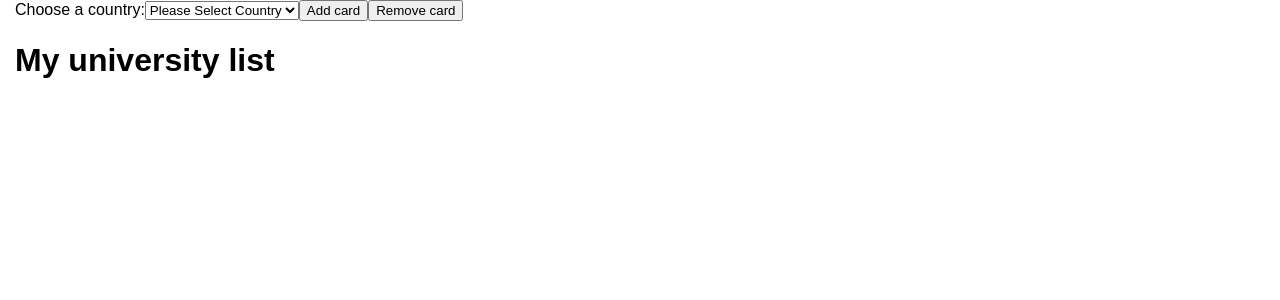
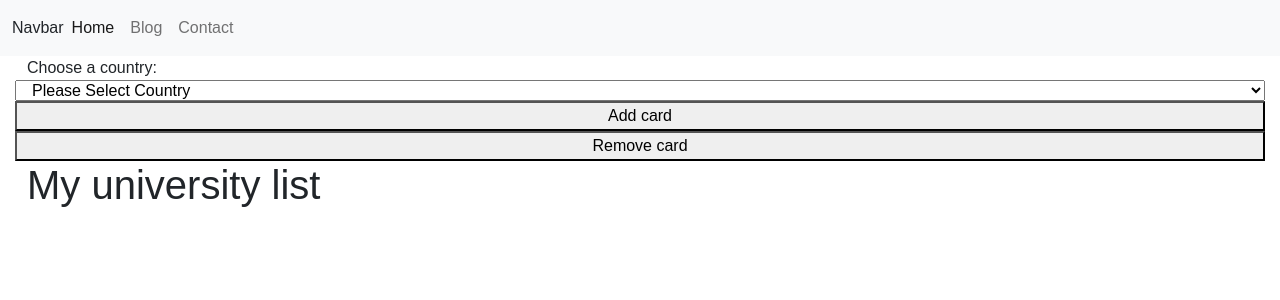
Before and after one commit to RaiyanKhalil/FinalMiniProjectReact, a React (Create React App) app: page / in a window 1280 px wide. Shown: the top 300 px of the page. Built offline with nearby package versions, Linux system fonts and the light colour scheme.

Commit message:
added react router

```diff
--- a/package.json
+++ b/package.json
@@ -34,5 +34,8 @@
       "last 1 firefox version",
       "last 1 safari version"
     ]
+  },
+  "devDependencies": {
+    "react-router-dom": "^6.4.3"
   }
 }
--- a/public/index.html
+++ b/public/index.html
@@ -26,6 +26,12 @@
       work correctly both with client-side routing and a non-root public URL.
       Learn how to configure a non-root public URL by running `npm run build`.
     -->
+    <link
+      rel="stylesheet"
+      href="https://cdn.jsdelivr.net/npm/bootstrap@5.2.2/dist/css/bootstrap.min.css"
+      integrity="sha384-Zenh87qX5JnK2Jl0vWa8Ck2rdkQ2Bzep5IDxbcnCeuOxjzrPF/et3URy9Bv1WTRi"
+      crossorigin="anonymous"
+    />
     <title>React App</title>
   </head>
   <body>
--- a/src/App.js
+++ b/src/App.js
@@ -1,107 +1,22 @@
-// import logo from './logo.svg';
-import { useEffect, useState } from 'react';
-import './App.css';
-import CardComponent from './components/cardComponent'
-import getList from './services/list';
+import { BrowserRouter, Routes, Route } from "react-router-dom";
+import Layout from "./pages/Layout";
+import Home from "./pages/Home";
+import Blogs from "./pages/Blogs";
+import Contact from "./pages/Contact";
+import NoPage from "./pages/NoPage";
 
 
-function App() {
-
-  const options = [
-    {value: '', text: 'Please Select Country'},
-    {value: 'canada', text: 'Canada'},
-    {value: 'bangladesh', text: 'Bangladesh'},
-    {value: 'nepal', text: 'Nepal'},
-    {value: 'japan', text: 'Japan'},
-
-  ];
-
-  const [show, setShow] = useState(false);
-  const [list, setList] = useState([]);
-  const [cardNum, setCardNum] = useState(11);
-  const [selected, setSelected] = useState(options[0].value);
-
-
-  useEffect(() => {
-    // console.log(show);
-
-    if(show == true){
-
-      let mounted = true;
-      getList(selected)
-        .then(items => {
-          if(mounted) {
-            setList(items)
-          }
-        })
-      return () => mounted = false;
-    }
-  })
-
-
-  useEffect(() => {
-    // console.log(show);
-
-    if(show == true) {
-
-      let effect = true;
-      if(effect){
-          let cards = document.querySelectorAll('.column');
-          for (let i = 0; i < cards.length ; i++) {
-            if(show === false){
-              cards[i].style.display = "none";
-            }
-            else if(i > cardNum && show === true){
-              cards[i].style.display = "none";
-            } else{
-              cards[i].style.display = "block";
-            }
-          }
-      }
-      return () => {
-        effect = false;
-      };
-    }
-  });
-
-  const handleChange = event => {
-    // console.log(event.target.value);
-    setSelected(event.target.value);
-    if(event.target.value === ''){
-      setShow(false);
-    } else {
-      setShow(true);
-    }
-  };
-
-  return (
-    <div className="row">
-
-      <label htmlFor="cars">Choose a country:</label>
-
-      <select value={selected} onChange={handleChange}>
-        {options.map(option => (
-          <option key={option.value} value={option.value}>
-            {option.text}
-          </option>
-        ))}
-      </select>
-
-      <button onClick={() => setCardNum(cardNum + 1)}>Add card</button>
-      <button onClick={() => setCardNum(cardNum - 1)}>Remove card</button>
-
-      <h1>My university list</h1>
-
-      {
-        show ?
-        list.map((elem, index) => {
-          return(
-            <CardComponent key={index} data={elem} />
-          );
-        }) : <></>
-      }
-    </div>
-  );
+export default function App() {
+    return (
+      <BrowserRouter>
+        <Routes>
+          <Route path="/" element={<Layout />}>
+            <Route index element={<Home />} />
+            <Route path="blogs" element={<Blogs />} />
+            <Route path="contact" element={<Contact />} />
+            <Route path="*" element={<NoPage />} />
+          </Route>
+        </Routes>
+      </BrowserRouter>
+    );
 }
-
-export default App;
--- a/src/components/cardComponent.js
+++ b/src/components/cardComponent.js
@@ -4,10 +4,15 @@ const CardComponent = (props) => {
     return(
         <div className="column" >
             <div className="card">
-            <img className="img-css" src="https://randomuser.me/api/portraits/men/75.jpg" alt="place-holder-image" />
-            <h3>{props.data.name}</h3>
-            <a href={props.data.web_pages[0]}>{props.data.domains[0]}</a>
-            <p>Some text</p>
+            <div class="modal-header">
+                <h5 class="modal-title"></h5>
+                <button type="button" class="btn-close" data-bs-dismiss="modal" aria-label="Close"></button>
+            </div>
+                <img src="..." class="card-img-top" alt="..." />
+                <div className="card-body">
+                    <h5 className="card-title">{props.data.name}</h5>
+                    <a href={props.data.web_pages[0]}>{props.data.domains[0]}</a>
+                </div>
             </div>
         </div>
     )
--- /dev/null
+++ b/src/pages/Blogs.js
@@ -0,0 +1,5 @@
+const Blogs = () => {
+    return <h1>Blog Articles</h1>;
+};
+
+export default Blogs;
--- /dev/null
+++ b/src/pages/Contact.js
@@ -0,0 +1,5 @@
+const Contact = () => {
+    return <h1>Contact Me</h1>;
+};
+
+export default Contact;
--- /dev/null
+++ b/src/pages/Home.js
@@ -0,0 +1,97 @@
+import { useEffect, useState } from 'react';
+import '../App.css';
+import CardComponent from '../components/cardComponent'
+import getList from '../services/list';
+
+
+function App() {
+
+  const options = [
+    {value: '', text: 'Please Select Country'},
+    {value: 'canada', text: 'Canada'},
+    {value: 'bangladesh', text: 'Bangladesh'},
+    {value: 'nepal', text: 'Nepal'},
+    {value: 'japan', text: 'Japan'},
+  ];
+
+  const [show, setShow] = useState(false);
+  const [list, setList] = useState([]);
+  const [cardNum, setCardNum] = useState(11);
+  const [selected, setSelected] = useState(options[0].value);
+
+
+  useEffect(() => {
+    if(show === true){
+      let mounted = true;
+      getList(selected)
+        .then(items => {
+          if(mounted) {
+            setList(items)
+          }
+        })
+      return () => mounted = false;
+    }
+  })
+
+
+  useEffect(() => {
+    if(show === true) {
+      let effect = true;
+      if(effect){
+          let cards = document.querySelectorAll('.column');
+          for (let i = 0; i < cards.length ; i++) {
+            if(show === false){
+              cards[i].style.display = "none";
+            }
+            else if(i > cardNum && show === true){
+              cards[i].style.display = "none";
+            } else{
+              cards[i].style.display = "block";
+            }
+          }
+      }
+      return () => {
+        effect = false;
+      };
+    }
+  });
+
+  const handleChange = event => {
+    setSelected(event.target.value);
+    if(event.target.value === ''){
+      setShow(false);
+    } else {
+      setShow(true);
+    }
+  };
+
+  return (
+    <div className="row">
+      <label htmlFor="cars">Choose a country:</label>
+
+      <select value={selected} onChange={handleChange}>
+        {options.map(option => (
+          <option key={option.value} value={option.value}>
+            {option.text}
+          </option>
+        ))}
+      </select>
+
+      <button onClick={() => setCardNum(cardNum + 1)}>Add card</button>
+      <button onClick={() => setCardNum(cardNum - 1)}>Remove card</button>
+
+      <h1>My university list</h1>
+
+      {
+        show ?
+        list.map((elem, index) => {
+          return(
+            <CardComponent key={index} data={elem} />
+          );
+        }) : <></>
+      }
+    </div>
+  );
+}
+
+export default App;
--- /dev/null
+++ b/src/pages/Layout.js
@@ -0,0 +1,34 @@
+import { Outlet, Link } from "react-router-dom";
+
+const Layout = () => {
+  return (
+    <>
+        <nav className="navbar navbar-expand-lg bg-light">
+            <div className="container-fluid">
+                <Link className="nav-link active" aria-current="page" to="/">Navbar</Link>
+
+                <button className="navbar-toggler" type="button" data-bs-toggle="collapse" data-bs-target="#navbarNav" aria-controls="navbarNav" aria-expanded="false" aria-label="Toggle navigation">
+                <span className="navbar-toggler-icon"></span>
+                </button>
+                <div className="collapse navbar-collapse" id="navbarNav">
+                <ul className="navbar-nav">
+                    <li className="nav-item">
+                        <Link className="nav-link active" aria-current="page" to="/">Home</Link>
+                    </li>
+                    <li className="nav-item">
+                        <Link className="nav-link" to="/blogs">Blog</Link>
+                    </li>
+                    <li className="nav-item">
+                        <Link className="nav-link" to="/contact">Contact</Link>
+                    </li>
+                </ul>
+                </div>
+            </div>
+        </nav>
+
+      <Outlet />
+    </>
+  )
+};
+
+export default Layout;
--- /dev/null
+++ b/src/pages/NoPage.js
@@ -0,0 +1,5 @@
+const NoPage = () => {
+    return <h1>404</h1>;
+};
+
+  export default NoPage;
```
Also changed, not shown: 1 other file (tests, documents, lock files or other folders).
